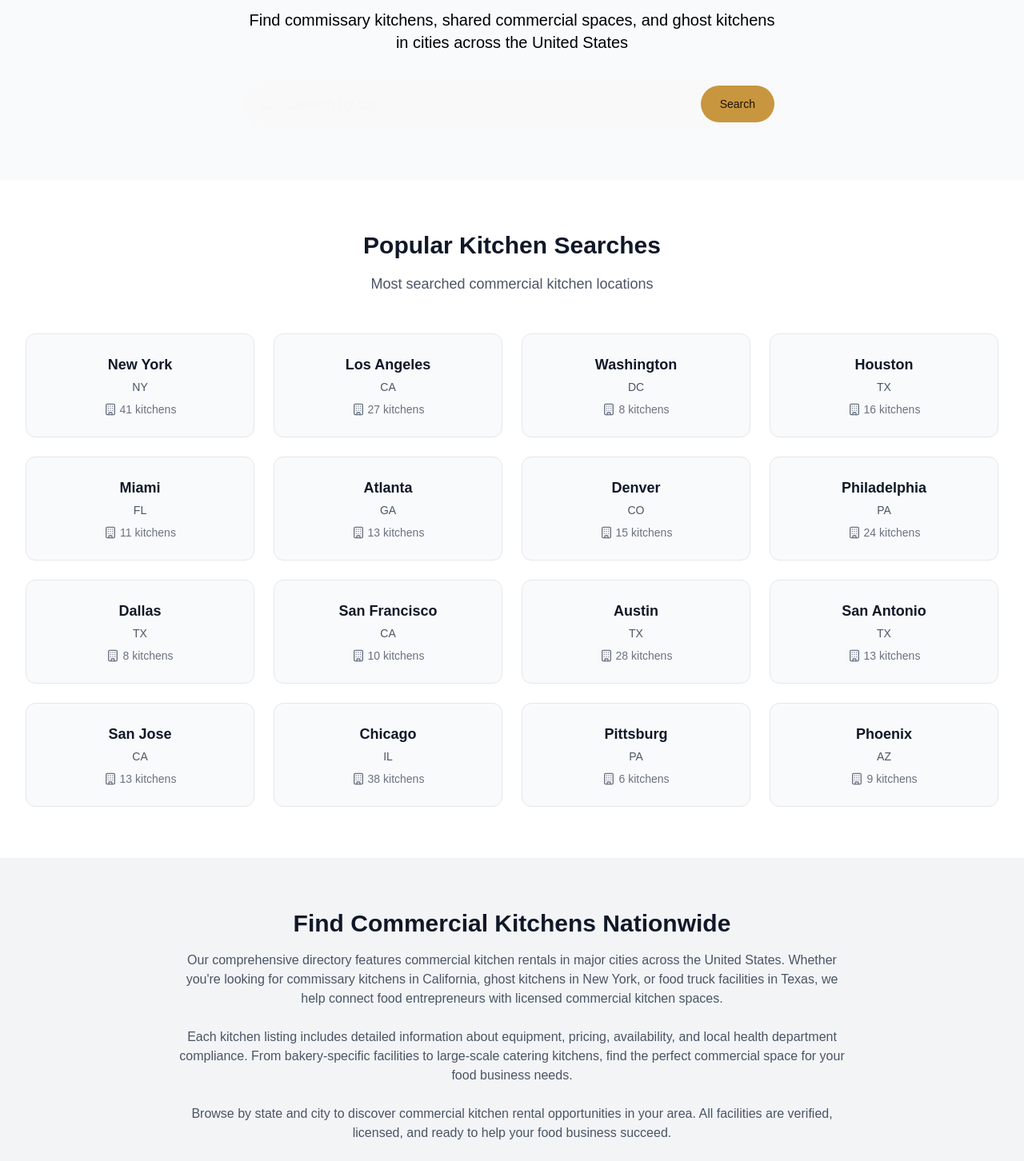
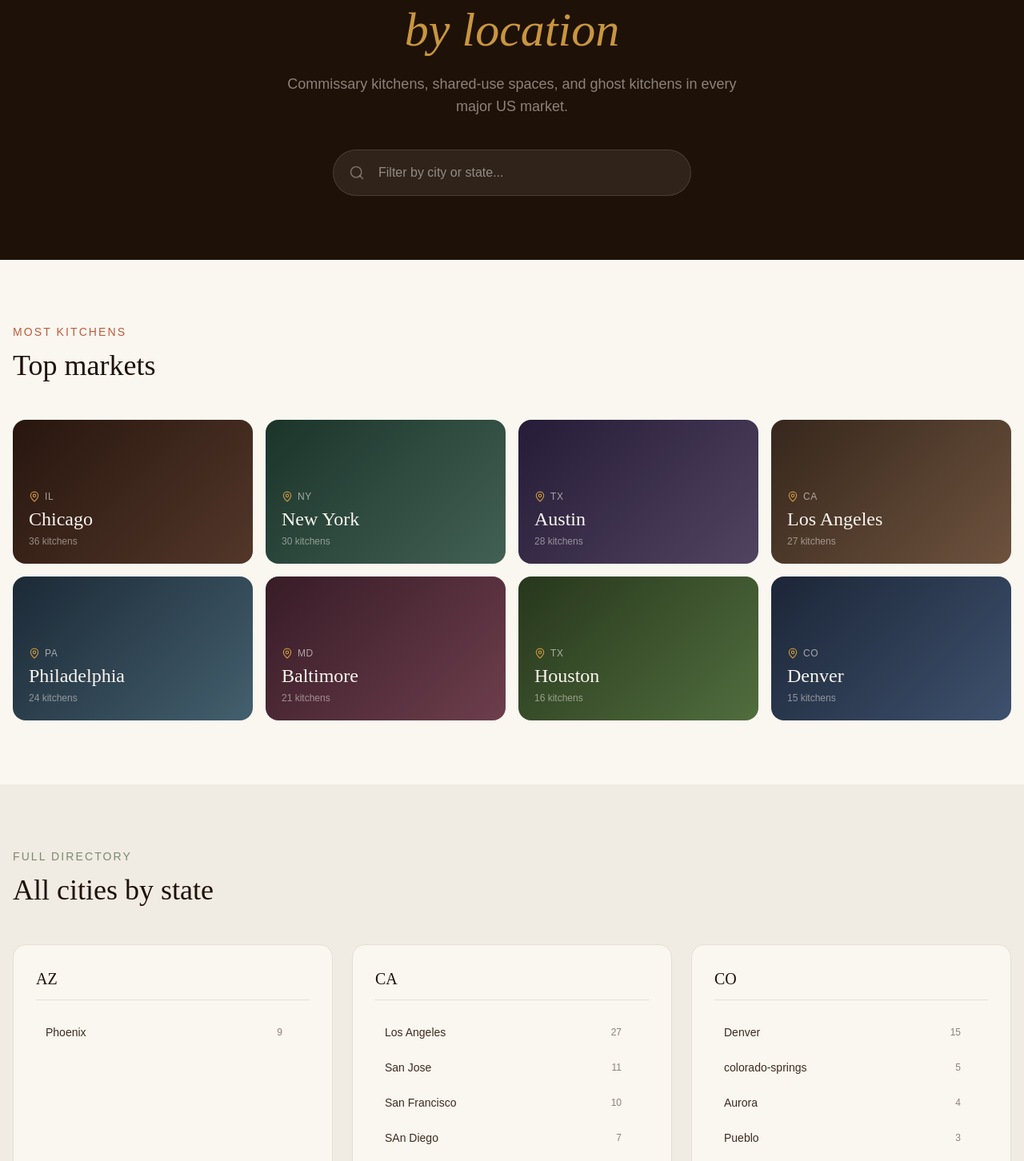
Before and after one commit to kgb4000/shared-commercial-kitchen, a Next.js app: page /browse-kitchens in a window 1280 px wide. Shown: the part 238-1690 px from the top of the page at 80% size. Built offline with nearby package versions, Linux system fonts and the light colour scheme.

Commit message:
design: redesign browse-kitchens page with warm editorial aesthetic and dynamic city data

```diff
--- a/app/browse-kitchens/page.js
+++ b/app/browse-kitchens/page.js
@@ -1,23 +1,48 @@
-import BrowseKitchensByLocation from '@/component/BrowseKitchens'
-import NutritionLabelMaker from '@/component/NutritionLabelMaker'
+import BrowseKitchens from '@/component/BrowseKitchens'
+import fs from 'fs'
+import path from 'path'
 
 export const metadata = {
-  title:
-    'Commercial Kitchen Spaces for Rent by Location - Find Kitchens Near You',
+  title: 'Browse Commercial Kitchens by City — 43 Cities, 380+ Kitchens',
   description:
-    'Search commercial kitchen spaces by city and state. Discover commissary kitchens, shared commercial facilities, and ghost kitchens in major US cities.',
+    'Browse commercial kitchen spaces by city and state. Find commissary kitchens, shared commercial kitchens, and ghost kitchens across 43 US cities.',
   alternates: {
     canonical: 'https://sharedkitchenlocator.com/browse-kitchens',
   },
-
   openGraph: {
-    title:
-      'Commercial Kitchen Spaces for Rent by Location - Find Kitchens Near You',
+    title: 'Browse Commercial Kitchens by City',
     description:
-      'Search commercial kitchen spaces by city and state. Discover commissary kitchens, shared commercial facilities, and ghost kitchens in major US cities.',
+      'Find commercial kitchen rentals across 43 US cities. 380+ verified listings.',
   },
 }
 
+function getCityData() {
+  const dataDir = path.join(process.cwd(), 'data')
+  return fs
+    .readdirSync(dataDir)
+    .filter((d) => {
+      const fullPath = path.join(dataDir, d)
+      return (
+        fs.statSync(fullPath).isDirectory() &&
+        fs.existsSync(path.join(fullPath, 'data.json'))
+      )
+    })
+    .map((d) => {
+      const data = JSON.parse(
+        fs.readFileSync(path.join(dataDir, d, 'data.json'), 'utf-8')
+      )
+      return {
+        slug: d,
+        city: data.city || d.replace(/-/g, ' ').replace(/\b\w/g, (l) => l.toUpperCase()),
+        state: (data.state || '').toUpperCase(),
+        count: (data.kitchens || []).length,
+      }
+    })
+    .filter((c) => c.state)
+    .sort((a, b) => b.count - a.count)
+}
+
 export default function Page() {
-  return <BrowseKitchensByLocation />
+  const cities = getCityData()
+  return <BrowseKitchens cities={cities} />
 }
--- a/component/BrowseKitchens.js
+++ b/component/BrowseKitchens.js
@@ -1,134 +1,298 @@
 'use client'
 
-import React, { useState, useEffect } from 'react'
-import { MapPin, ChevronRight, Users, Building } from 'lucide-react'
-import SearchBar from '@/component/SearchBar'
+import React, { useState } from 'react'
+import { MapPin, Search, ArrowRight } from 'lucide-react'
+import Link from 'next/link'
 
-export async function getServerSideProps(context) {
-  const { city, state } = context.params
-  const events = await fetchEventsFromEventbrite(city, state)
+export default function BrowseKitchens({ cities = [] }) {
+  const [filter, setFilter] = useState('')
 
-  return {
-    props: {
-      events,
-    },
+  const totalKitchens = cities.reduce((sum, c) => sum + c.count, 0)
+
+  // Group by state
+  const byState = {}
+  for (const city of cities) {
+    if (!byState[city.state]) byState[city.state] = []
+    byState[city.state].push(city)
   }
-}
 
-const BrowseKitchensByLocation = () => {
+  const sortedStates = Object.entries(byState).sort(([a], [b]) =>
+    a.localeCompare(b)
+  )
+
+  const filteredStates = filter
+    ? sortedStates
+        .map(([state, stateCities]) => [
+          state,
+          stateCities.filter(
+            (c) =>
+              c.city.toLowerCase().includes(filter.toLowerCase()) ||
+              c.state.toLowerCase().includes(filter.toLowerCase())
+          ),
+        ])
+        .filter(([, stateCities]) => stateCities.length > 0)
+    : sortedStates
+
+  // Top 8 for featured section
+  const featured = cities.slice(0, 8)
+
   return (
-    <div className="min-h-screen bg-gray-50">
-      {/* Hero Section */}
-      <div className=" text-black">
-        <div className="max-w-7xl mx-auto px-4 sm:px-6 lg:px-8 py-16">
-          <div className="text-center  max-w-2xl mx-auto">
-            <h1 className="text-4xl md:text-5xl font-bold mb-6">
-              Browse Commercial Kitchens by Location
-            </h1>
-            <p className="text-xl text-black max-w-3xl mx-auto mb-8">
-              Find commissary kitchens, shared commercial spaces, and ghost
-              kitchens in cities across the United States
-            </p>
+    <div style={{ background: 'var(--cream)' }}>
+      {/* Hero */}
+      <section className="py-20" style={{ background: 'var(--espresso)' }}>
+        <div className="max-w-5xl mx-auto px-4 text-center">
+          <p
+            className="text-sm font-medium tracking-widest uppercase mb-5"
+            style={{ color: 'var(--amber)', letterSpacing: '0.15em' }}
+          >
+            {totalKitchens}+ kitchens across {cities.length} cities
+          </p>
+          <h1
+            className="font-editorial text-4xl md:text-5xl lg:text-6xl mb-6"
+            style={{ color: 'var(--cream)' }}
+          >
+            Browse kitchens
+            <br />
+            <span className="italic" style={{ color: 'var(--amber)' }}>
+              by location
+            </span>
+          </h1>
+          <p className="text-lg mb-10 max-w-xl mx-auto" style={{ color: '#8C8279' }}>
+            Commissary kitchens, shared-use spaces, and ghost kitchens in every
+            major US market.
+          </p>
 
-            {/* Search Bar */}
-            <div className="max-w-2xl mx-auto">
-              <div className="relative">
-                <SearchBar />
-              </div>
+          {/* Filter input */}
+          <div className="max-w-md mx-auto relative">
+            <Search
+              className="absolute left-5 top-1/2 -translate-y-1/2 w-5 h-5"
+              style={{ color: 'rgba(250,246,240,0.35)' }}
+            />
+            <input
+              type="text"
+              value={filter}
+              onChange={(e) => setFilter(e.target.value)}
+              placeholder="Filter by city or state..."
+              className="w-full pl-14 pr-5 py-4 rounded-full text-base focus:outline-none focus:ring-2 transition-all"
+              style={{
+                background: 'rgba(250,246,240,0.08)',
+                color: 'var(--cream)',
+                border: '1px solid rgba(250,246,240,0.12)',
+              }}
+            />
+          </div>
+        </div>
+      </section>
+
+      {/* Featured Cities */}
+      {!filter && (
+        <section className="py-20" style={{ background: 'var(--cream)' }}>
+          <div className="max-w-7xl mx-auto px-4">
+            <div className="mb-12">
+              <p
+                className="text-sm font-medium tracking-widest uppercase mb-3"
+                style={{ color: 'var(--terracotta)', letterSpacing: '0.15em' }}
+              >
+                Most kitchens
+              </p>
+              <h2
+                className="font-editorial text-3xl lg:text-4xl"
+                style={{ color: 'var(--espresso)' }}
+              >
+                Top markets
+              </h2>
+            </div>
+
+            <div className="grid grid-cols-2 lg:grid-cols-4 gap-4">
+              {featured.map((city, i) => (
+                <Link
+                  key={city.slug}
+                  href={`/commercial-kitchen-for-rent/${city.slug}/${city.state.toLowerCase()}`}
+                  className="group relative rounded-2xl overflow-hidden hover-lift"
+                  style={{ aspectRatio: '5/3' }}
+                >
+                  <div
+                    className="absolute inset-0"
+                    style={{
+                      background: [
+                        'linear-gradient(135deg, #2C1810 0%, #5C3D2E 100%)',
+                        'linear-gradient(135deg, #1E3A2F 0%, #4A6B5D 100%)',
+                        'linear-gradient(135deg, #2A1F3D 0%, #5A4B6B 100%)',
+                        'linear-gradient(135deg, #3D2B1F 0%, #7A5C45 100%)',
+                        'linear-gradient(135deg, #1F2E3D 0%, #4B6A7A 100%)',
+                        'linear-gradient(135deg, #3D1F2B 0%, #7A4555 100%)',
+                        'linear-gradient(135deg, #2B3D1F 0%, #5A7A45 100%)',
+                        'linear-gradient(135deg, #1F2A3D 0%, #455A7A 100%)',
+                      ][i],
+                    }}
+                  />
+                  <div className="absolute inset-0 bg-black/10 group-hover:bg-black/0 transition-all duration-300" />
+                  <div className="relative h-full flex flex-col justify-end p-5">
+                    <div className="flex items-center gap-1.5 mb-1">
+                      <MapPin
+                        className="w-3.5 h-3.5"
+                        style={{ color: 'var(--amber)' }}
+                      />
+                      <span
+                        className="text-xs font-medium uppercase tracking-wider"
+                        style={{ color: 'rgba(250,246,240,0.6)' }}
+                      >
+                        {city.state}
+                      </span>
+                    </div>
+                    <h3
+                      className="font-editorial text-xl lg:text-2xl"
+                      style={{ color: 'var(--cream)' }}
+                    >
+                      {city.city}
+                    </h3>
+                    <p
+                      className="text-xs mt-1"
+                      style={{ color: 'rgba(250,246,240,0.5)' }}
+                    >
+                      {city.count} kitchens
+                    </p>
+                  </div>
+                </Link>
+              ))}
             </div>
           </div>
-        </div>
-      </div>
+        </section>
+      )}
 
-      {/* Popular Searches */}
-      <div className="bg-white py-16">
-        <div className="max-w-7xl mx-auto px-4 sm:px-6 lg:px-8">
-          <div className="text-center mb-12">
-            <h2 className="text-3xl font-bold text-gray-900 mb-4">
-              Popular Kitchen Searches
+      {/* All Cities by State */}
+      <section
+        className="py-20"
+        style={{ background: 'var(--light-warm)' }}
+      >
+        <div className="max-w-7xl mx-auto px-4">
+          <div className="mb-12">
+            <p
+              className="text-sm font-medium tracking-widest uppercase mb-3"
+              style={{ color: 'var(--sage)', letterSpacing: '0.15em' }}
+            >
+              Full directory
+            </p>
+            <h2
+              className="font-editorial text-3xl lg:text-4xl"
+              style={{ color: 'var(--espresso)' }}
+            >
+              {filter ? `Results for "${filter}"` : 'All cities by state'}
             </h2>
-            <p className="text-lg text-gray-600">
-              Most searched commercial kitchen locations
-            </p>
           </div>
 
-          <div className="grid md:grid-cols-2 lg:grid-cols-4 gap-6">
-            {[
-              { city: 'New York', state: 'NY', count: 41 },
-              { city: 'Los Angeles', state: 'CA', count: 27 },
-              { city: 'Washington', state: 'DC', count: 8 },
-              { city: 'Houston', state: 'TX', count: 16 },
-              { city: 'Miami', state: 'FL', count: 11 },
-              { city: 'Atlanta', state: 'GA', count: 13 },
-              { city: 'Denver', state: 'CO', count: 15 },
-              { city: 'Philadelphia', state: 'PA', count: 24 },
-              { city: 'Dallas', state: 'TX', count: 8 },
-              { city: 'San Francisco', state: 'CA', count: 10 },
-              { city: 'Austin', state: 'TX', count: 28 },
-              { city: 'San Antonio', state: 'TX', count: 13 },
-              { city: 'San Jose', state: 'CA', count: 13 },
-              { city: 'Chicago', state: 'IL', count: 38 },
-              { city: 'Pittsburg', state: 'PA', count: 6 },
-              { city: 'Phoenix', state: 'AZ', count: 9 },
-            ].map((location, index) => (
-              <a
-                key={index}
-                href={`/commercial-kitchen-for-rent/${location.city
-                  .toLowerCase()
-                  .replace(' ', '-')}/${location.state
-                  .toLowerCase()
-                  .replace(/[^a-z0-9]/g, '-')}`}
-                className="group block bg-gray-50 hover:bg-blue-50 border border-gray-200 hover:border-blue-300 rounded-xl p-6 transition-all duration-200"
+          {filteredStates.length === 0 ? (
+            <div
+              className="text-center py-16 rounded-2xl"
+              style={{ background: 'var(--cream)' }}
+            >
+              <p className="text-lg" style={{ color: 'var(--warm-gray)' }}>
+                No cities match &ldquo;{filter}&rdquo;
+              </p>
+              <button
+                onClick={() => setFilter('')}
+                className="mt-4 text-sm font-medium"
+                style={{ color: 'var(--terracotta)' }}
               >
-                <div className="text-center">
-                  <h3 className="font-bold text-lg text-gray-900 group-hover:text-blue-600 transition-colors mb-1">
-                    {location.city}
+                Clear filter
+              </button>
+            </div>
+          ) : (
+            <div className="grid md:grid-cols-2 lg:grid-cols-3 gap-6">
+              {filteredStates.map(([state, stateCities]) => (
+                <div
+                  key={state}
+                  className="rounded-2xl p-7"
+                  style={{
+                    background: 'var(--cream)',
+                    border: '1px solid var(--border-warm)',
+                  }}
+                >
+                  <h3
+                    className="font-editorial text-xl mb-5 pb-3"
+                    style={{
+                      color: 'var(--espresso)',
+                      borderBottom: '1px solid var(--border-warm)',
+                    }}
+                  >
+                    {state}
                   </h3>
-                  <p className="text-gray-600 text-sm mb-2">{location.state}</p>
-                  <div className="flex items-center justify-center gap-1 text-sm text-gray-500">
-                    <Building className="w-4 h-4" />
-                    <span>{location.count} kitchens</span>
+                  <div className="space-y-1">
+                    {stateCities
+                      .sort((a, b) => b.count - a.count)
+                      .map((city) => (
+                        <Link
+                          key={city.slug}
+                          href={`/commercial-kitchen-for-rent/${city.slug}/${city.state.toLowerCase()}`}
+                          className="flex items-center justify-between py-2.5 px-3 rounded-lg group transition-colors"
+                          style={{ color: 'var(--warm-brown)' }}
+                          onMouseEnter={(e) =>
+                            (e.currentTarget.style.background =
+                              'var(--light-warm)')
+                          }
+                          onMouseLeave={(e) =>
+                            (e.currentTarget.style.background = 'transparent')
+                          }
+                        >
+                          <span className="font-medium text-sm">
+                            {city.city}
+                          </span>
+                          <span className="flex items-center gap-2">
+                            <span
+                              className="text-xs"
+                              style={{ color: 'var(--warm-gray)' }}
+                            >
+                              {city.count}
+                            </span>
+                            <ArrowRight
+                              className="w-3.5 h-3.5 opacity-0 group-hover:opacity-100 transition-opacity"
+                              style={{ color: 'var(--terracotta)' }}
+                            />
+                          </span>
+                        </Link>
+                      ))}
                   </div>
                 </div>
-              </a>
-            ))}
-          </div>
+              ))}
+            </div>
+          )}
         </div>
-      </div>
+      </section>
 
-      {/* SEO Content */}
-      <div className="bg-gray-100 py-16">
-        <div className="max-w-4xl mx-auto px-4 sm:px-6 lg:px-8">
-          <div className="text-center mb-12">
-            <h2 className="text-3xl font-bold text-gray-900 mb-4">
-              Find Commercial Kitchens Nationwide
-            </h2>
-            <div className="prose prose-lg max-w-none text-gray-600">
-              <p className="mb-6">
-                Our comprehensive directory features commercial kitchen rentals
-                in major cities across the United States. Whether you're looking
-                for commissary kitchens in California, ghost kitchens in New
-                York, or food truck facilities in Texas, we help connect food
-                entrepreneurs with licensed commercial kitchen spaces.
-              </p>
-              <p className="mb-6">
-                Each kitchen listing includes detailed information about
-                equipment, pricing, availability, and local health department
-                compliance. From bakery-specific facilities to large-scale
-                catering kitchens, find the perfect commercial space for your
-                food business needs.
-              </p>
-              <p>
-                Browse by state and city to discover commercial kitchen rental
-                opportunities in your area. All facilities are verified,
-                licensed, and ready to help your food business succeed.
-              </p>
-            </div>
-          </div>
+      {/* Bottom CTA */}
+      <section
+        className="py-20 text-center relative overflow-hidden grain"
+        style={{ background: 'var(--terracotta)' }}
+      >
+        <div
+          className="absolute inset-0 opacity-10"
+          style={{
+            background:
+              'radial-gradient(ellipse at 50% 50%, rgba(255,255,255,0.2), transparent 70%)',
+          }}
+        />
+        <div className="relative max-w-3xl mx-auto px-4">
+          <h2
+            className="font-editorial text-3xl lg:text-4xl mb-4"
+            style={{ color: 'var(--cream)' }}
+          >
+            Know a kitchen we&apos;re missing?
+          </h2>
+          <p
+            className="text-lg mb-8"
+            style={{ color: 'rgba(250,246,240,0.7)' }}
+          >
+            Help us grow the directory. Suggest a commercial kitchen in your
+            city.
+          </p>
+          <button
+            className="px-8 py-4 rounded-full font-medium text-lg transition-all hover:scale-105"
+            style={{ background: 'var(--cream)', color: 'var(--espresso)' }}
+          >
+            Suggest a Kitchen
+          </button>
         </div>
-      </div>
+      </section>
     </div>
   )
 }
-
-export default BrowseKitchensByLocation
```
